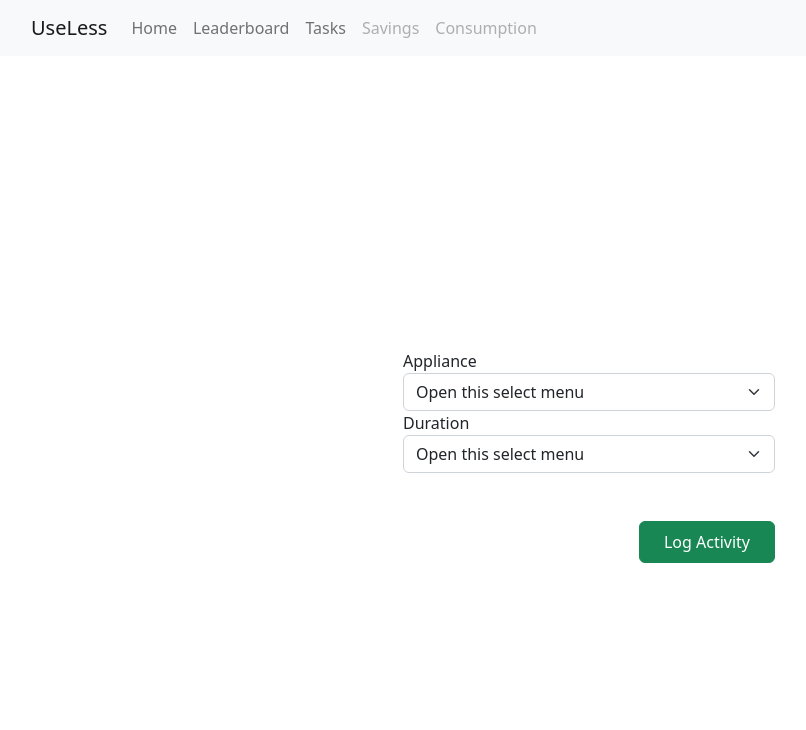
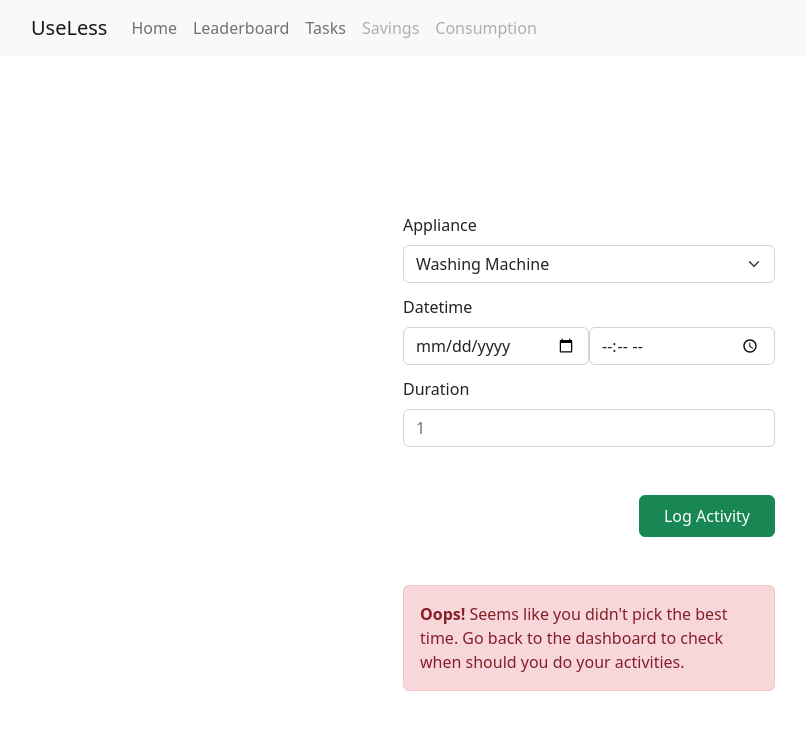
Before and after one commit to im-busari/useless-app, a React (Create React App) app in the folder web-app/: page /tasks in a window 1280 px wide. Shown: the top 730 px of the page, without its empty margins (51-857 px from the left). Built offline with nearby package versions, Linux system fonts and the light colour scheme; sample sign-in values are in the browser's storage.

Commit message:
Save changes on Tasks page

```diff
--- a/web-app/src/components/Dashboard/CarbonChart.js
+++ b/web-app/src/components/Dashboard/CarbonChart.js
@@ -6,7 +6,7 @@ export const CarbonChart = () => {
     const [data, setData] = useState([]);
 
     useEffect(() => {
-        fetch('http://127.0.0.1:8000/when-should-i')
+        fetch('http://127.0.0.1:8000/graph')
          .then((response) => response.json())
          .then((data) => {
             setData(data);
--- a/web-app/src/hooks/useForm.tsx
+++ b/web-app/src/hooks/useForm.tsx
@@ -1,7 +1,7 @@
 import { useState } from "react";
 
 // useForm functional componen
-export const useForm = (callback: any, initialState = {}) => {
+export const useForm = (callback: any, initialState: any = {}) => {
     const [values, setValues] = useState(initialState);
 
     // onChange
--- a/web-app/src/pages/Activity.tsx
+++ b/web-app/src/pages/Activity.tsx
@@ -1,4 +1,4 @@
-import React, { useState } from "react";
+import React, { useEffect, useState } from "react";
 import { useNavigate } from "react-router-dom";
 import ActivityOptions from "../components/Activity/ActivityOptions";
 import activitiesData from "../components/Activity/activities_db";
@@ -7,25 +7,35 @@ import { IActivity } from "../interfaces/IActivity";
 
 export function Activity () {
     const navigate = useNavigate();
+    const [points, setPoints] = useState(0);
+    const [visible, setVisible] = useState(false);
+    // const [startDate, setStartDate] = useState([]);
+    // const [startTime, setStartTime] = useState([]);
+    // const [duration, setDuration] = useState([]);
+    // const [activityName, setActivityName] = useState([]);
 
-    // defining the initial state for the form
     const initialState = {
-        email: "",
-        password: "",
+        activityStartDate: "",
+        activityStartTime: "",
+        activityDuration: "",
+        activityName: ""
     };
 
-    // getting the event handlers from our custom hook
     const { onChange, onSubmit, values } = useForm(
         submitActivityCallback,
         initialState
     );
 
-    // a submit function that will execute upon form submission
     async function submitActivityCallback() {
-        // send "values" to database
-        // send request
-
-        return navigate("/dashboard");
+        console.log(values)
+        fetch(`http://127.0.0.1:8000/points-for-logging?date=${values.activityStartDate}T${values.activityStartTime}Z&duration=${values.activityDuration}`)
+            .then((response) => response.json())
+            .then((data) => {
+             setPoints(data);
+            })
+            .catch((err) => {
+            console.log(err.message);
+            });
     }
 
     return (
@@ -33,27 +43,42 @@ export function Activity () {
         <div className="d-flex vh-100 align-middle justify-content-center align-items-center">
             <form onSubmit={onSubmit} className="col-lg-4 col-md-offset-6">
                 <div className="form-group">
-                    <label htmlFor="applianceName">Appliance</label>
-                    <select className="form-select" aria-label="Default select example">
-                        <option selected>Open this select menu</option>
+                    <label htmlFor="activityName" className="my-2">Appliance</label>
+                    <select name="activityName" className="form-select" aria-label="Default select example" defaultValue={activitiesData[0].appliance_name}>
                         {
                             activitiesData.map((data: IActivity) => {
-                                return <option value={data.id}>{data.appliance_name}</option>
+                                return <option key={data.id} value={data.appliance_name}>{data.appliance_name}</option>
                             })
                         }
                     </select>
                 </div>
-                <div className="form-group">
-                    <label htmlFor="duration">Duration</label>
-                    <select className="form-select" aria-label="Default select example">
-                        <option selected>Open this select menu</option>
-                    </select>
+                <div className="form-group mt-1">
+                    <label htmlFor="selectDatetime" className="my-2">Datetime</label>
+                    <div className="d-flex justify-content-between">
+                        <input name="activityStartDate" type="date" onChange={onChange} className="form-control" id="selectDatetime" />
+                        <input name="activityStartTime" type="time" onChange={onChange} className="form-control ml-2" id="selectDatetime" />
+                    </div>
+                </div>
+                <div className="form-group mt-1">
+                    <label htmlFor="activityDuration" className="my-2">Duration</label>
+                    <input type="text" className="form-control" onChange={onChange} name="activityDuration" id="activityDuration" placeholder="1" />
                 </div>
                 <div className="d-flex flex-column align-items-end">
 
                     <button type="submit" className="btn btn-success px-4 py-2 mt-5 float-right">Log Activity</button>
                 </div>
+                {
+                        points > 0
+                        ? <div className="mt-5 alert alert-success">
+                            <strong>Well done! </strong> You earned {points} points!
+                        </div>
+                        : <div className="mt-5 alert alert-danger">
+                            <strong>Oops! </strong>Seems like you didn't pick the best time. Go back to the dashboard to check when should you do your activities.
+                        </div>
+                }
+
             </form>
+
         </div>
         </>
     )
--- a/web-app/src/pages/Dashboard.tsx
+++ b/web-app/src/pages/Dashboard.tsx
@@ -15,7 +15,7 @@ const Dashboard = () => {
         <div className="mt-5">
             <div className="row d-flex justify-content-center">
                 <div className="card col-3 text-center align-items-center">
-                    <Pie percentage={percentage} colour="#A3BF56"/>
+                    <Pie percentage={20} colour="#A3BF56"/>
 
                     <div className="d-flex justify-content-between rounded bg-light w-100 my-2">
                         <img src={RankIcon} alt="rank" className='col-2 p-2'/>
```
